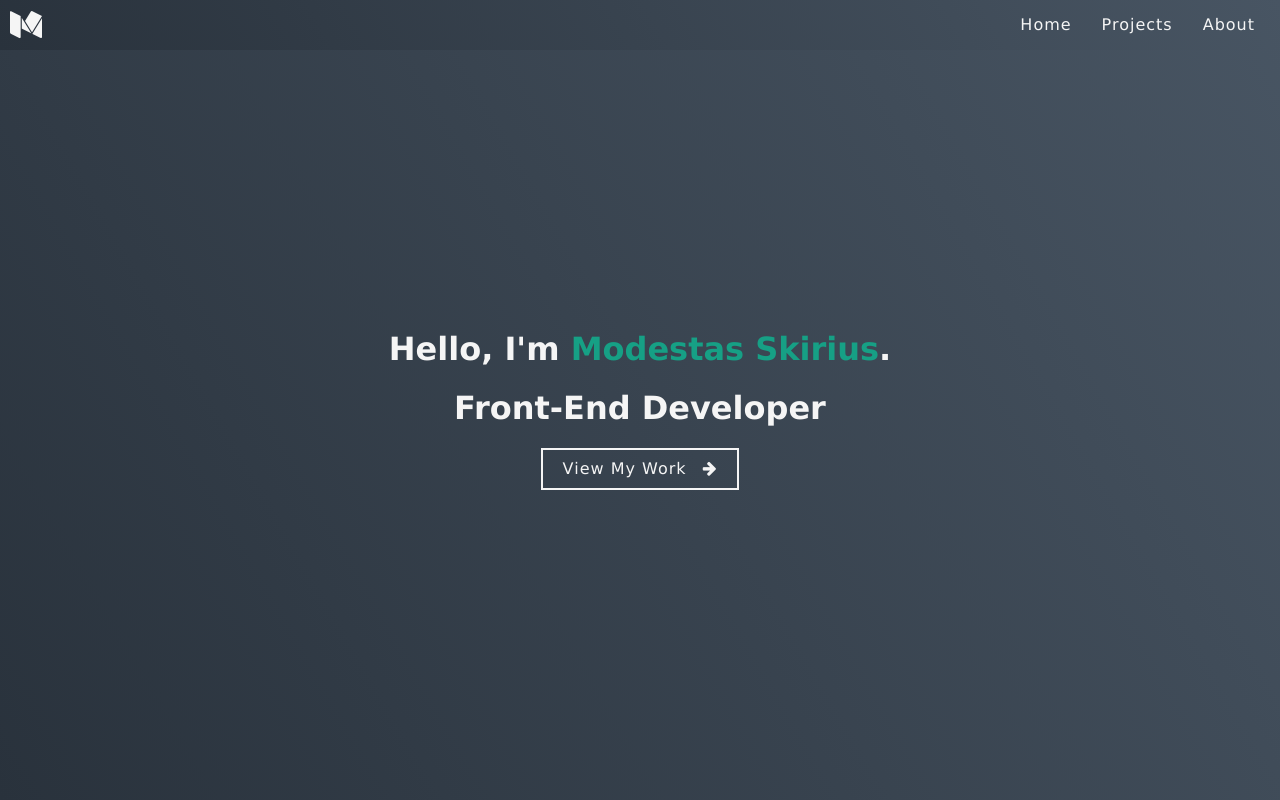
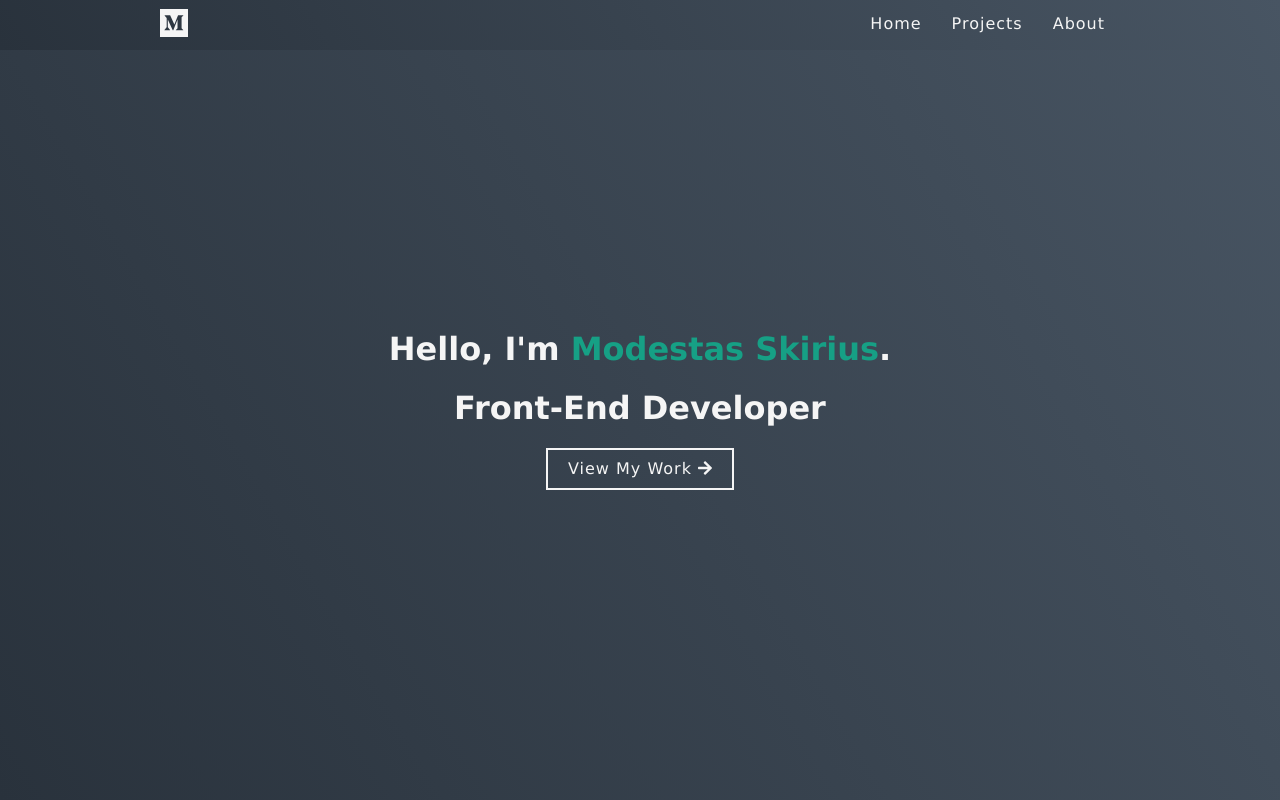
Before and after one commit to modestas9k/Portfolio, a React (Create React App) app: page / in a window 1280 px wide. Built offline with nearby package versions, Linux system fonts and the light colour scheme; a web font is replaced by a local one.

Commit message:
update font awesome to 5

```diff
--- a/package.json
+++ b/package.json
@@ -3,10 +3,14 @@
   "version": "0.1.0",
   "private": true,
   "dependencies": {
+    "@fortawesome/fontawesome-svg-core": "^1.2.32",
+    "@fortawesome/free-brands-svg-icons": "^5.15.1",
+    "@fortawesome/free-regular-svg-icons": "^5.15.1",
+    "@fortawesome/free-solid-svg-icons": "^5.15.1",
+    "@fortawesome/react-fontawesome": "^0.1.14",
     "@testing-library/jest-dom": "^4.2.4",
     "@testing-library/react": "^9.5.0",
     "@testing-library/user-event": "^7.2.1",
-    "font-awesome": "^4.7.0",
     "node-sass": "^4.14.1",
     "normalize.css": "^8.0.1",
     "react": "^16.13.1",
--- a/src/components/Card/Card.jsx
+++ b/src/components/Card/Card.jsx
@@ -1,5 +1,6 @@
 import React from "react";
 import "./Card.scss";
+import { FontAwesomeIcon } from "@fortawesome/react-fontawesome";
 
 function Card({ img, alt, title, description, gitHub, website, chips }) {
   return (
@@ -24,7 +25,7 @@ function Card({ img, alt, title, description, gitHub, website, chips }) {
           <div className="card__text-box--buttons">
             {gitHub && (
               <button onClick={() => window.open(gitHub)}>
-                <i className="fa fa-github" aria-hidden="true"></i>
+                <FontAwesomeIcon icon={["fab", "github"]} />
                 GitHub
               </button>
             )}
--- a/src/components/Header/Header.jsx
+++ b/src/components/Header/Header.jsx
@@ -1,12 +1,14 @@
+import { FontAwesomeIcon } from "@fortawesome/react-fontawesome";
 import React from "react";
 import { Link } from "react-router-dom";
 import "./Header.scss";
 
 function Header() {
   return (
+    <div className="header__container">
       <nav>
         <div className="nav__logo">
-        <i className="fa fa-medium" aria-hidden="true"></i>
+          <FontAwesomeIcon icon={["fab", "medium"]} />
         </div>
         <div>
           <Link to="/">Home</Link>
@@ -14,6 +16,7 @@ function Header() {
           <Link to="/about">About</Link>
         </div>
       </nav>
+    </div>
   );
 }
 
--- a/src/components/Header/Header.scss
+++ b/src/components/Header/Header.scss
@@ -1,13 +1,19 @@
 @import "./../../scss/variables";
-nav {
-  display: flex;
+
+.header__container {
   background: $black-linear;
-  justify-content: space-between;
-  align-items: center;
   padding: 0 10px;
   height: 50px;
   width: 100%;
   position: fixed;
+}
+nav {
+  display: flex;
+  max-width: 960px;
+  margin: 6px auto;
+  justify-content: space-between;
+  align-items: center;
+
   color: $white-color;
   .nav__logo {
     font-size: 2em;
--- /dev/null
+++ b/src/fontAwesome.js
@@ -0,0 +1,8 @@
+// import the library
+import { library } from "@fortawesome/fontawesome-svg-core";
+
+// import your icons
+import { faArrowRight } from "@fortawesome/free-solid-svg-icons";
+import { faMedium, faGithub } from "@fortawesome/free-brands-svg-icons";
+
+library.add(faMedium, faGithub, faArrowRight);
--- a/src/index.js
+++ b/src/index.js
@@ -2,8 +2,7 @@ import React from "react";
 import ReactDOM from "react-dom";
 import Routes from "./Routes";
 import "normalize.css";
-
-import "font-awesome/css/font-awesome.min.css";
+import "./fontAwesome.js";
 import "./../src/scss/index.scss";
 
 ReactDOM.render(
--- a/src/pages/Home/Home.jsx
+++ b/src/pages/Home/Home.jsx
@@ -1,6 +1,7 @@
 import React from "react";
 import "./Home.scss";
 import { useHistory } from "react-router-dom";
+import { FontAwesomeIcon } from "@fortawesome/react-fontawesome";
 
 function Home() {
   const history = useHistory();
@@ -13,8 +14,7 @@ function Home() {
           </h1>
           <h1>Front-End Developer</h1>
           <button onClick={() => history.push("/projects")}>
-            View my work{" "}
-            <i className="fa fa-arrow-right" aria-hidden="true"></i>
+            View my work <FontAwesomeIcon icon={["fas", "arrow-right"]} />
           </button>
         </div>
       </section>
```
Also changed, not shown: 2 other files (tests, documents, lock files or other folders). Lines whose indentation alone changed are shown as unchanged.
